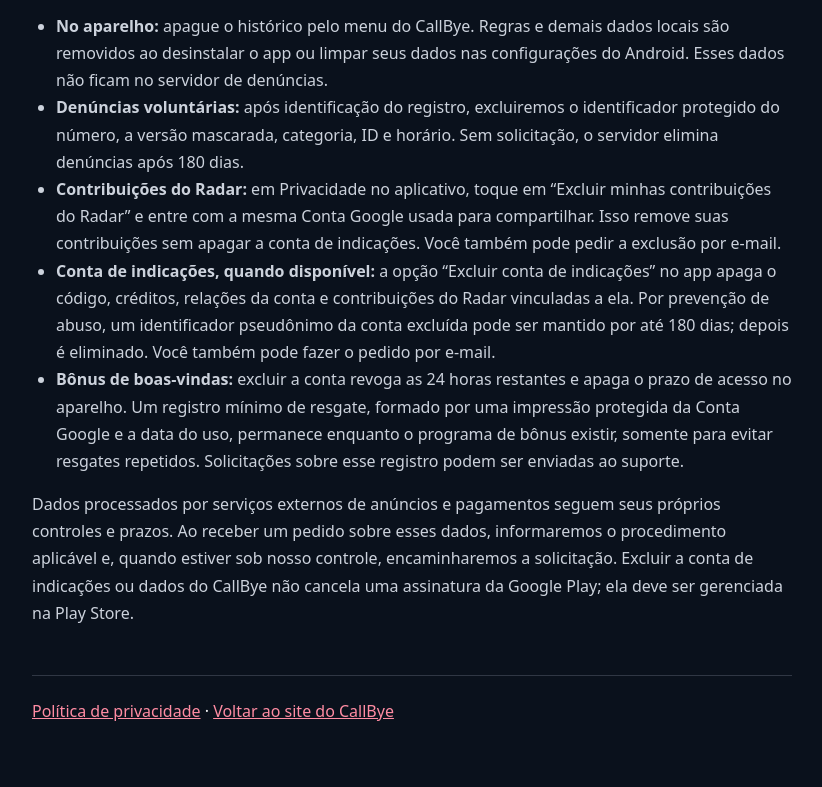
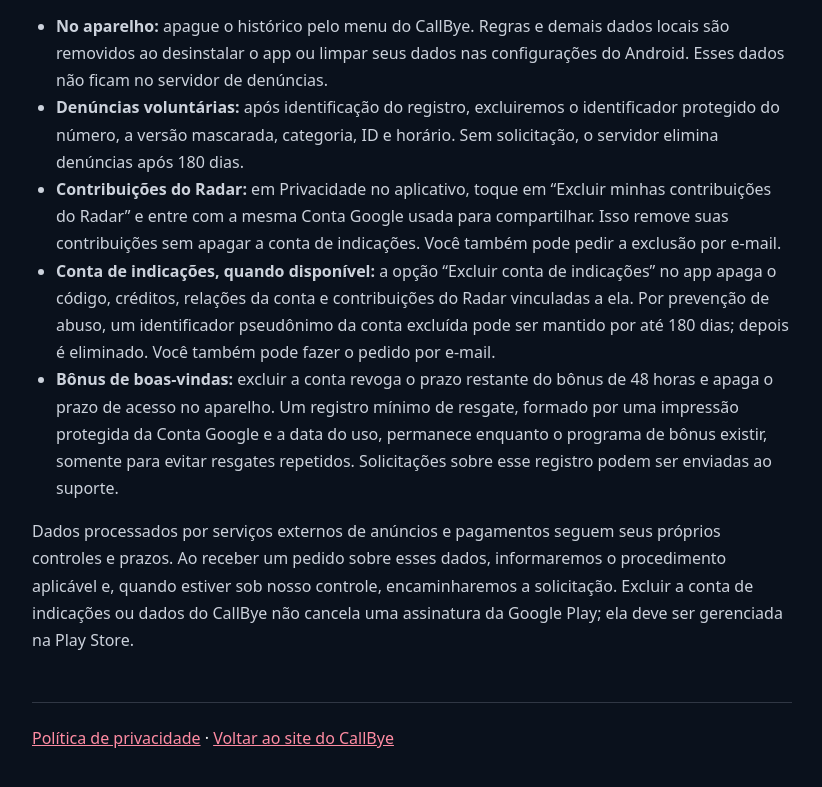
Before and after one commit to Bcamargo2554/callbye-site, a plain HTML site: page delete-data.html in a window 1280 px wide. Shown: the part 572-1359 px from the top of the page, without its empty margins (228-1050 px from the left). Drawn offline with Linux system fonts and the light colour scheme.

Commit message:
Atualiza exclusão do bônus para 48 horas

```diff
--- a/delete-data.html
+++ b/delete-data.html
@@ -41,7 +41,7 @@
         <li><strong>Denúncias voluntárias:</strong> após identificação do registro, excluiremos o identificador protegido do número, a versão mascarada, categoria, ID e horário. Sem solicitação, o servidor elimina denúncias após 180 dias.</li>
         <li><strong>Contribuições do Radar:</strong> em Privacidade no aplicativo, toque em “Excluir minhas contribuições do Radar” e entre com a mesma Conta Google usada para compartilhar. Isso remove suas contribuições sem apagar a conta de indicações. Você também pode pedir a exclusão por e-mail.</li>
         <li><strong>Conta de indicações, quando disponível:</strong> a opção “Excluir conta de indicações” no app apaga o código, créditos, relações da conta e contribuições do Radar vinculadas a ela. Por prevenção de abuso, um identificador pseudônimo da conta excluída pode ser mantido por até 180 dias; depois é eliminado. Você também pode fazer o pedido por e-mail.</li>
-        <li><strong>Bônus de boas-vindas:</strong> excluir a conta revoga as 24 horas restantes e apaga o prazo de acesso no aparelho. Um registro mínimo de resgate, formado por uma impressão protegida da Conta Google e a data do uso, permanece enquanto o programa de bônus existir, somente para evitar resgates repetidos. Solicitações sobre esse registro podem ser enviadas ao suporte.</li>
+        <li><strong>Bônus de boas-vindas:</strong> excluir a conta revoga o prazo restante do bônus de 48 horas e apaga o prazo de acesso no aparelho. Um registro mínimo de resgate, formado por uma impressão protegida da Conta Google e a data do uso, permanece enquanto o programa de bônus existir, somente para evitar resgates repetidos. Solicitações sobre esse registro podem ser enviadas ao suporte.</li>
 
       </ul>
       <p>Dados processados por serviços externos de anúncios e pagamentos seguem seus próprios controles e prazos. Ao receber um pedido sobre esses dados, informaremos o procedimento aplicável e, quando estiver sob nosso controle, encaminharemos a solicitação. Excluir a conta de indicações ou dados do CallBye não cancela uma assinatura da Google Play; ela deve ser gerenciada na Play Store.</p>
```
